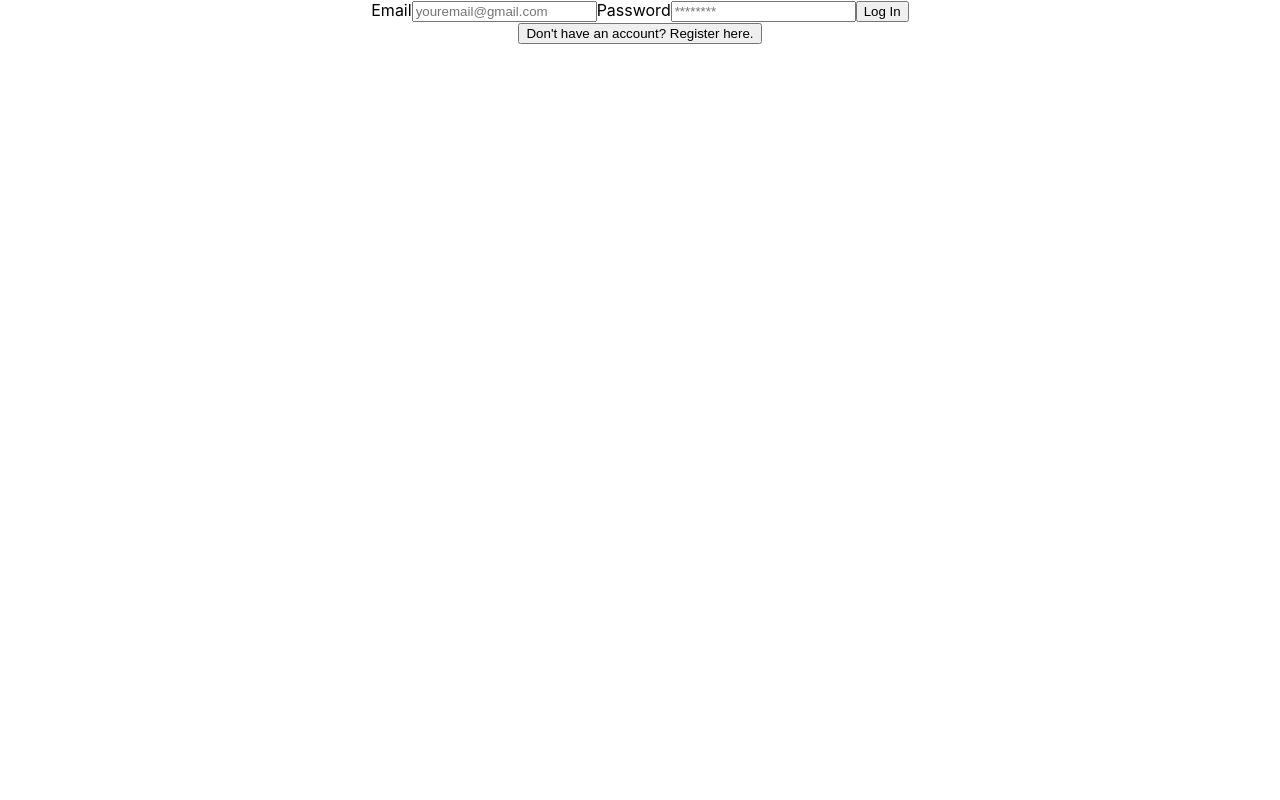
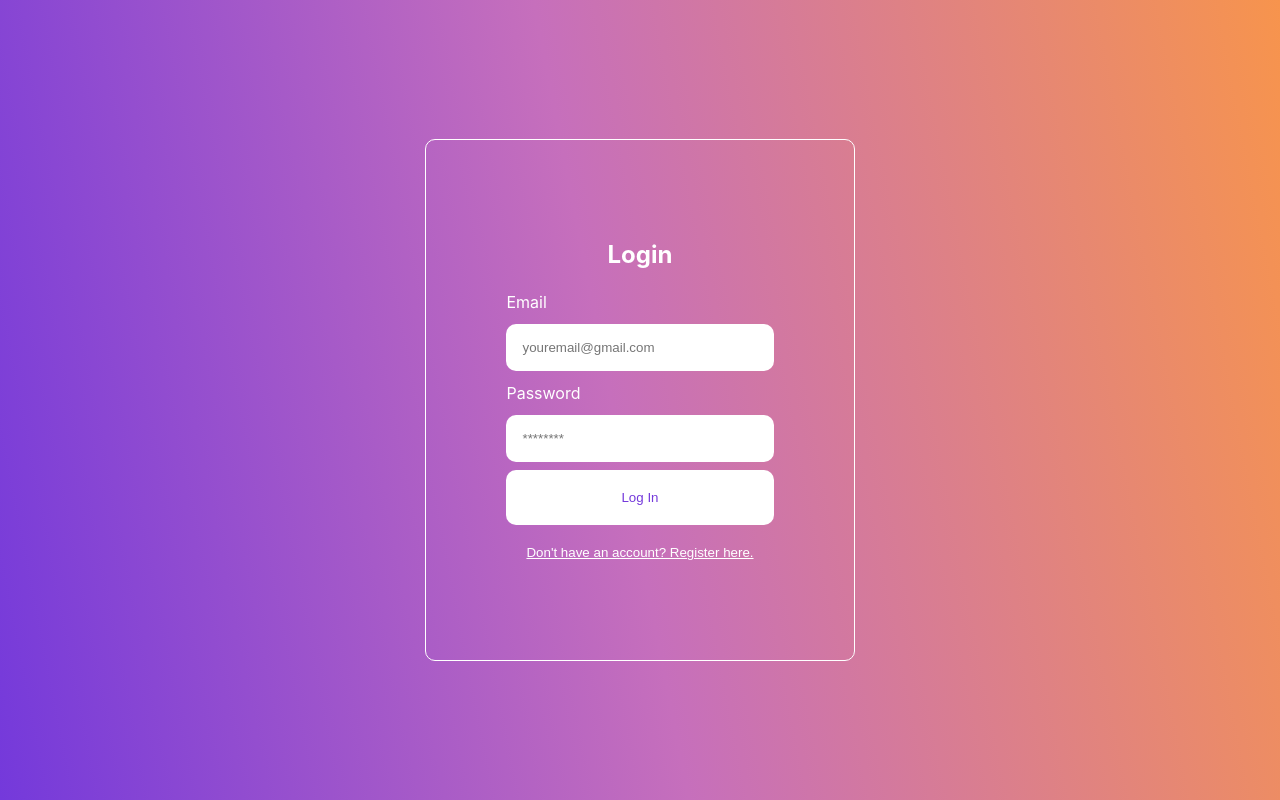
Before and after one commit to AndriiSkosyr/PetProjectFrontEnd, a React (Create React App) app in the folder login-register-app/: page / in a window 1280 px wide. Built offline with nearby package versions, Linux system fonts and the light colour scheme.

Commit message:
Login/RegisterPage v.0.2 Have built the React Login/Register App.

```diff
--- a/login-register-app/src/App.css
+++ b/login-register-app/src/App.css
@@ -1,38 +1,52 @@
 .App {
   text-align: center;
+  display: flex;
+  min-height: 100vh;
+  align-items: center;
+  justify-content: center;
+  color: white;
+  background-image: linear-gradient(79deg, #7439db, #c66fbc 48%, #f7944d);
 }
 
-.App-logo {
-  height: 40vmin;
-  pointer-events: none;
+.auth-form-container,
+.login-form,
+.register-form {
+  display: flex;
+  flex-direction: column;
 }
 
-@media (prefers-reduced-motion: no-preference) {
-  .App-logo {
-    animation: App-logo-spin infinite 20s linear;
+@media screen and (min-width: 600px) {
+  .auth-form-container {
+    padding: 5rem;
+    border: 1px solid white;
+    border-radius: 10px;
+    margin: 0.5rem;
   }
 }
 
-.App-header {
-  background-color: #282c34;
-  min-height: 100vh;
-  display: flex;
-  flex-direction: column;
-  align-items: center;
-  justify-content: center;
-  font-size: calc(10px + 2vmin);
-  color: white;
+label {
+  text-align: left;
+  padding: 0.25rem 0;
 }
 
-.App-link {
-  color: #61dafb;
+input {
+  margin: 0.5rem 0;
+  padding: 1rem;
+  border: none;
+  border-radius: 10px;
 }
 
-@keyframes App-logo-spin {
-  from {
-    transform: rotate(0deg);
-  }
-  to {
-    transform: rotate(360deg);
-  }
+button {
+  border: none;
+  background-color: white;
+  padding: 20px;
+  border-radius: 10px;
+  cursor: pointer;
+  color: #7439db;
 }
+
+.link-btn {
+  background: none;
+  color: white;
+  text-decoration: underline;
+}
--- a/login-register-app/src/App.js
+++ b/login-register-app/src/App.js
@@ -6,13 +6,16 @@
 
 function App() {
   const [currentForm, setCurrentForm] = useState("login");
+
+  const toggleform = (formName) => {
+    setCurrentForm(formName);
+  }
+
   return (
     <div className="App">
       {
-        currentForm === "login" ? <Login /> : <Register />
+        currentForm === "login" ? <Login onFormSwitch={toggleform} /> : <Register onFormSwitch={toggleform} />
       }
-
-
     </div>
   );
 }
--- a/login-register-app/src/Login.jsx
+++ b/login-register-app/src/Login.jsx
@@ -1,6 +1,6 @@
 import React, { useState } from "react";
 
-export const Login = () => {
+export const Login = (props) => {
   const [email, setEmail] = useState("")
   const [pass, setPass] = useState("")
 
@@ -10,15 +10,16 @@
   }
 
   return (
-    <>
-      <form onSubmit={handleSubmit}>
-        <label for="email">Email</label>
+    <div className="auth-form-container">
+      <h2>Login</h2>
+      <form className="login-form" onSubmit={handleSubmit}>
+        <label htmlFor="email">Email</label>
         <input value={email} onChange={(e) => setEmail(e.target.value)} type="email" placeholder="youremail@gmail.com" id="email" name="email" />
-        <label for="password">Password</label>
+        <label htmlFor="password">Password</label>
         <input value={pass} onChange={(e) => setPass(e.target.value)} type="password" placeholder="********" id="password" name="password" />
         <button type="submit">Log In</button>
       </form>
-      <button>Don't have an account? Register here.</button>
-    </>
+      <button className="link-btn" onClick={() => props.onFormSwitch("register")}>Don't have an account? Register here.</button>
+    </div>
   )
 };
--- a/login-register-app/src/Register.jsx
+++ b/login-register-app/src/Register.jsx
@@ -1,3 +1,29 @@
-export const Register = () => {
-  return <>Register</>;
+import React, { useState } from "react";
+
+export const Register = (props) => {
+  const [email, setEmail] = useState("")
+  const [pass, setPass] = useState("")
+  const [name, setName] = useState("")
+
+  const handleSubmit = (e) => {
+    e.preventDefault();
+    console.log(email);
+  }
+
+  return (
+    <div className="auth-from-container">
+      <h2>Register</h2>
+      <form className="register-form" onSubmit={handleSubmit}>
+        <label htmlFor="name">FullName</label>
+        <input value={name} onChange={(e) => setName(e.target.value)} type="text" placeholder="yourname" id="name" name="name"></input>
+        <label htmlFor="email">Email</label>
+        <input value={email} onChange={(e) => setEmail(e.target.value)} type="email" placeholder="youremail@gmail.com" id="email" name="email" />
+        <label htmlFor="password">Password</label>
+        <input value={pass} onChange={(e) => setPass(e.target.value)} type="password" placeholder="********" id="password" name="password" />
+        <button type="submit">Log In</button>
+      </form>
+      <button className="link-btn" onClick={() => props.onFormSwitch("login")}>Already have an account? Login here.</button>
+    </div>
+  )
+
 };
```
